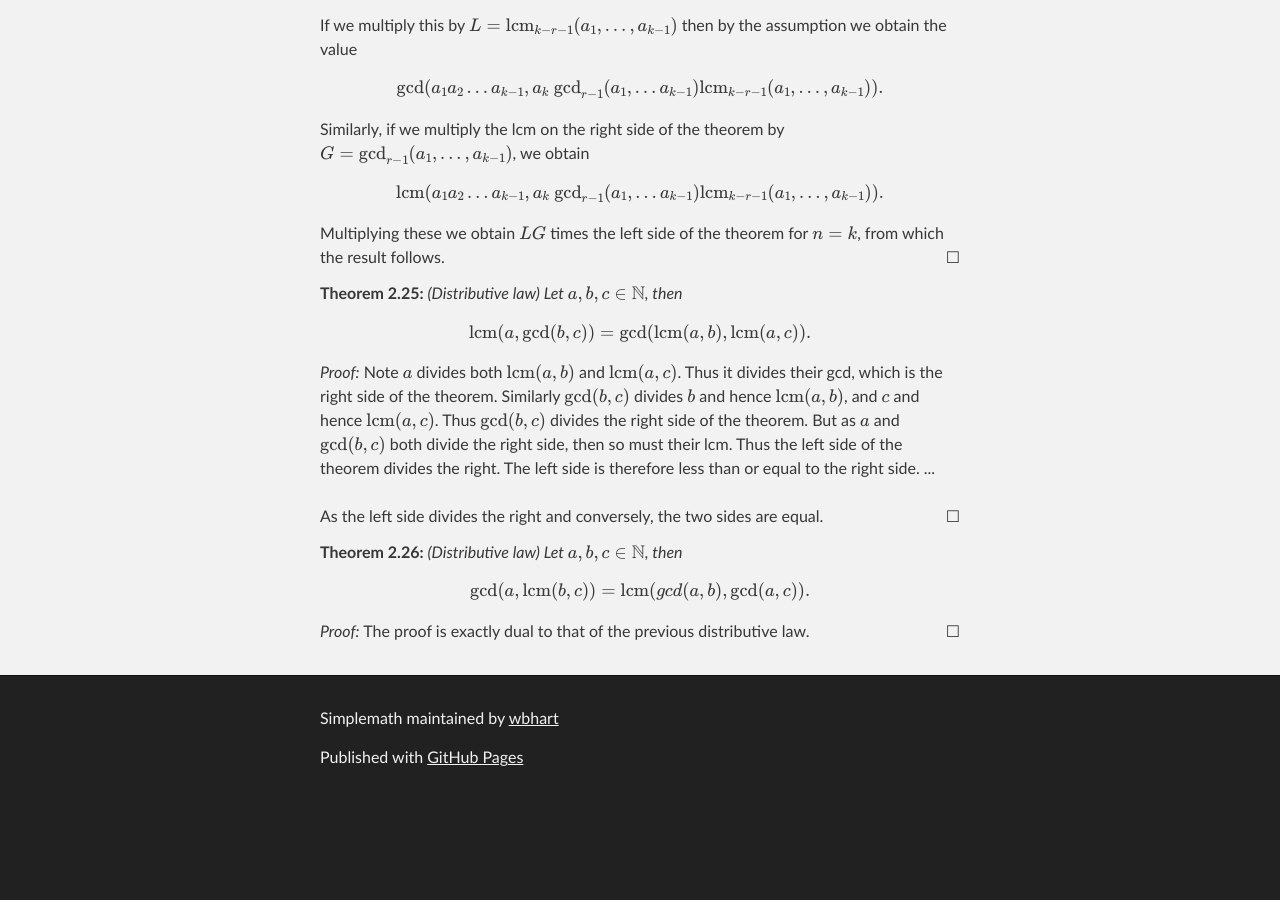
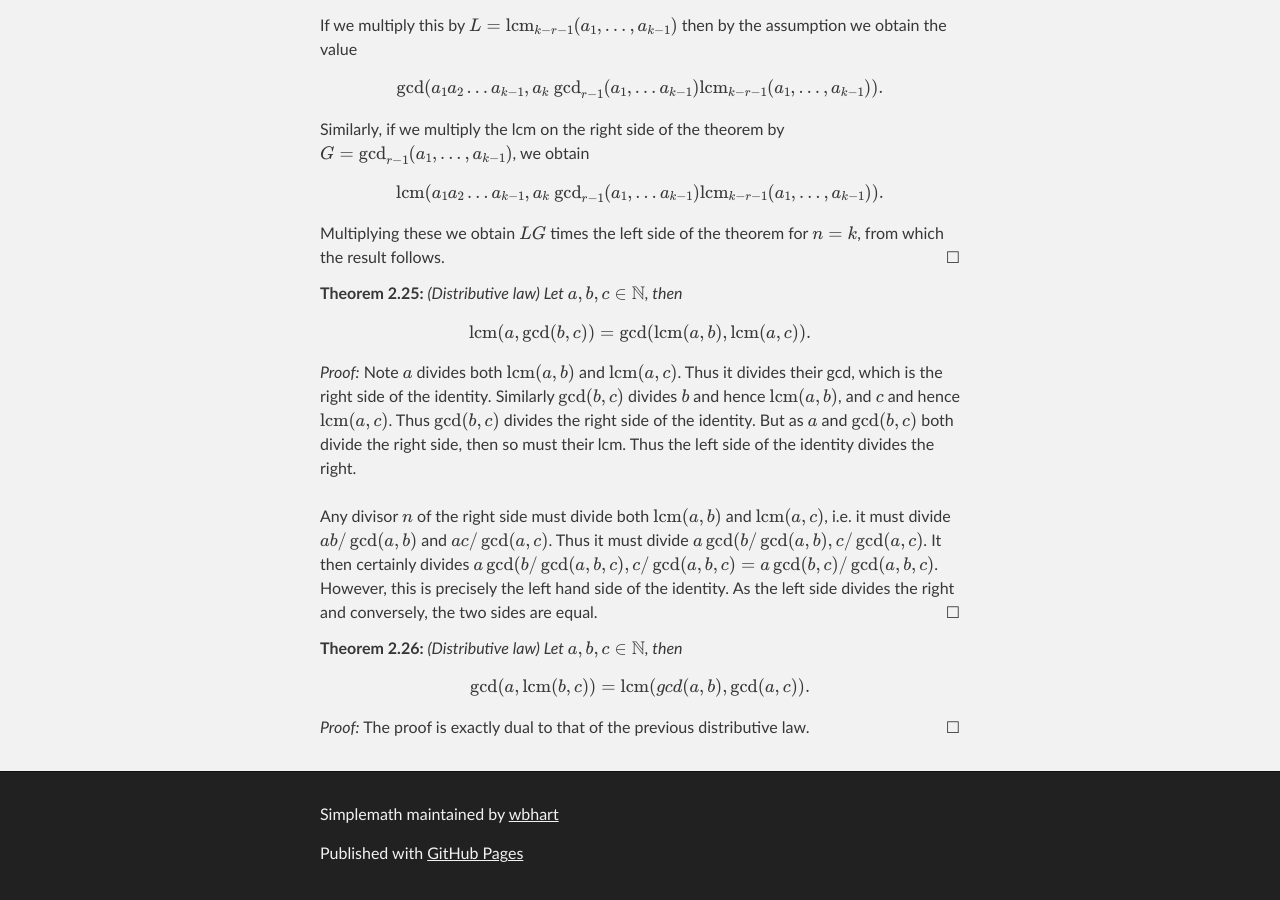
Before and after one commit to wbhart/SimpleMath, a Jekyll site: the page built from test.html, in a window 1280 px wide and 900 px high, scrolled down 6781 px. Built offline with Jekyll 4.4.1, drawn with Linux system fonts in a browser that asks for light colours; formulas are drawn with MathJax 3; before the commit the page ends 7585 px from its top, so only the background shows below that.

Commit message:
Update test.html

```diff
--- a/test.html
+++ b/test.html
@@ -336,13 +336,14 @@ Multiplying these we obtain \(LG\) times the left side of the theorem for \(n =
 </theorem>
 
 <proof> Note \(a\) divides both \(\mbox{lcm}(a, b)\) and \(\mbox{lcm}(a, c)\). Thus it divides their gcd, which is the
-right side of the theorem. Similarly \(\gcd(b, c)\) divides \(b\) and hence \(\mbox{lcm}(a, b)\), and \(c\) and hence
-\(\mbox{lcm}(a, c)\). Thus \(\gcd(b, c)\) divides the right side of the theorem. But as \(a\) and \(\gcd(b, c)\) both
-divide the right side, then so must their lcm. Thus the left side of the theorem divides the right. The left side is
-therefore less than or equal to the right side.
+right side of the identity. Similarly \(\gcd(b, c)\) divides \(b\) and hence \(\mbox{lcm}(a, b)\), and \(c\) and hence
+\(\mbox{lcm}(a, c)\). Thus \(\gcd(b, c)\) divides the right side of the identity. But as \(a\) and \(\gcd(b, c)\) both
+divide the right side, then so must their lcm. Thus the left side of the identity divides the right. </br></br>
 
-...
-</br></br>
+Any divisor \(n\) of the right side must divide both \(\mbox{lcm}(a, b)\) and \(\mbox{lcm}(a, c)\), i.e. it must
+divide \(ab/\gcd(a, b)\) and \(ac/\gcd(a, c)\). Thus it must divide \(a\gcd(b/\gcd(a, b), c/\gcd(a, c)\). It then
+certainly divides \(a\gcd(b/\gcd(a, b, c), c/\gcd(a, b, c) = a\gcd(b, c)/\gcd(a, b, c)\). However, this is precisely the
+left hand side of the identity.
 
 As the left side divides the right and conversely, the two sides are equal.
 </proof>
```
